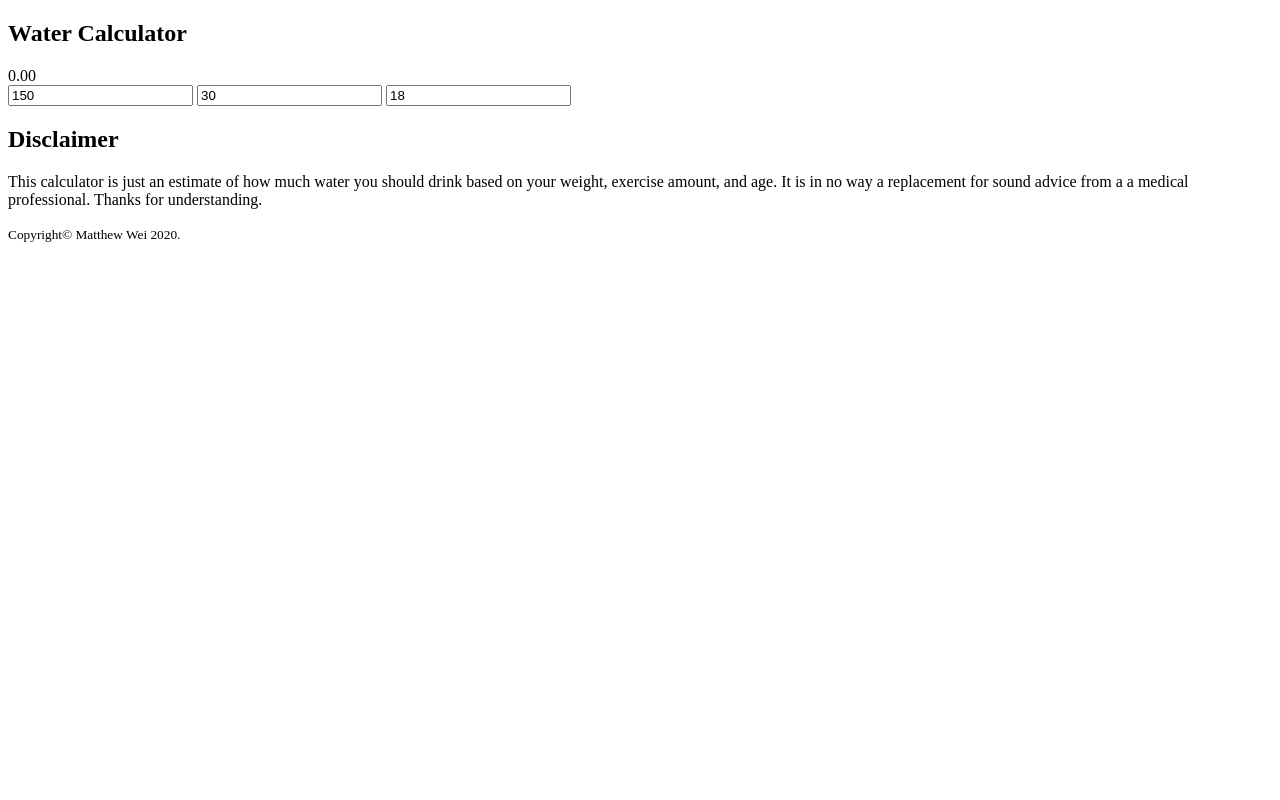
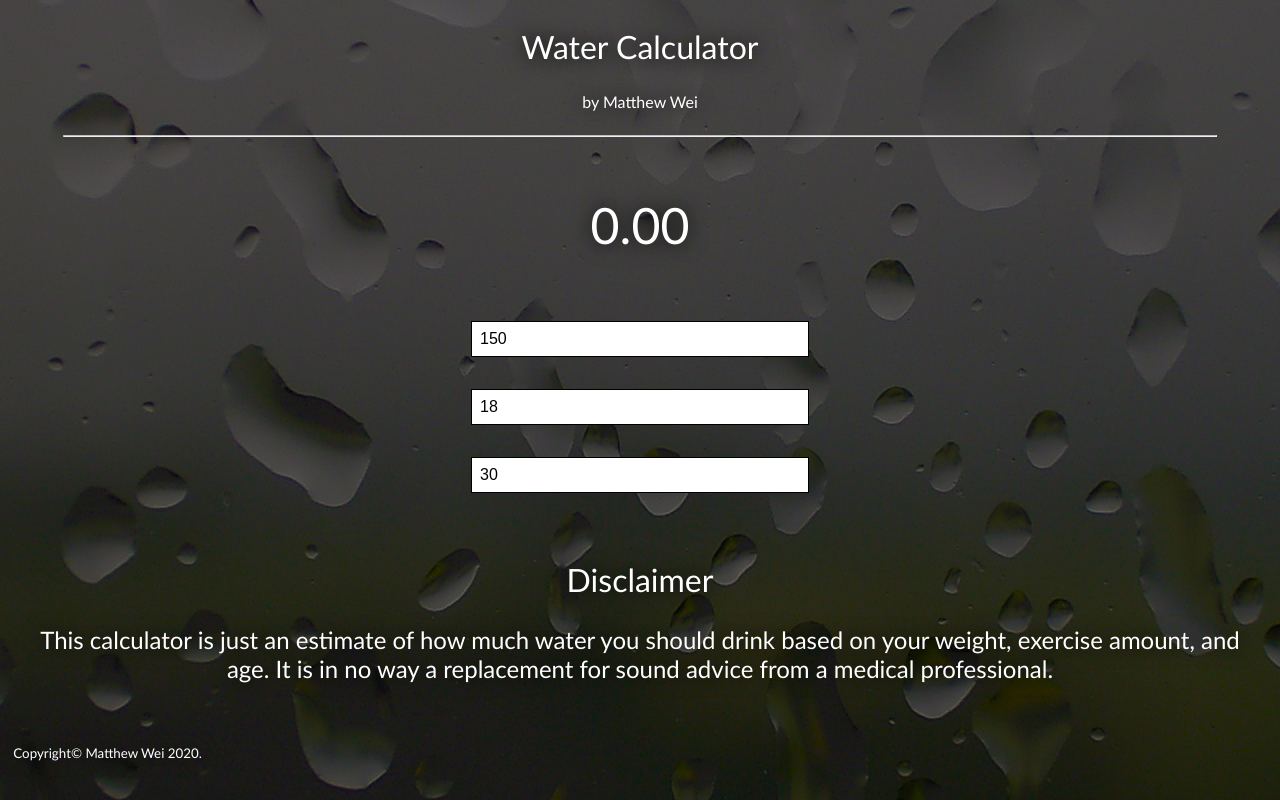
Before and after one commit to matthewwei35/water-calculator, a plain HTML site: page index.html in a window 1280 px wide. Drawn offline with Linux system fonts and the light colour scheme.

Commit message:
Added styles to style.css

```diff
--- a/index.html
+++ b/index.html
@@ -8,14 +8,18 @@
 
         <main>
 
-            <section id="calculator">
-                <header>
+            <section id="calc">
+                <header class="main-header">
                     <h1>Water Calculator</h1>
+                    <p>by Matthew Wei</p>
                 </header>
-                <div id="display">0.00</div>
-                <input id="weight" value="150" type="number">
-                <input id="exercise" value="30" type="number">
-                <input id="age" value="18" type="number">
+                <hr class="solid">
+                <div>
+                    <div id="display">0.00</div>
+                    <input id="weight" value="150" type="number">
+                    <input id="age" value="18" type="number">
+                    <input id="exercise" value="30" type="number">
+                </div>
             <section>
 
             <section id="disclaimer">
@@ -24,7 +28,7 @@
                 </header>
                 <p>
                     This calculator is just an estimate of how much water you should drink based on your weight, exercise amount, and age.
-                    It is in no way a replacement for sound advice from a a medical professional. Thanks for understanding.
+                    It is in no way a replacement for sound advice from a medical professional.
                 </p>
             </section>
 
--- a/style.css
+++ b/style.css
@@ -0,0 +1,60 @@
+body {
+    font-family: 'Gill Sans', 'Gill Sans MT', Calibri, 'Trebuchet MS', sans-serif;
+    font-weight: normal;
+    text-shadow: 0 0 20px #000;
+    margin: 0;
+    background-image: url(./images/raindrops.jpg);
+    background-position: center;
+    background-attachment: fixed;
+    background-color: #F8F8F8;
+    color: #fff;
+}
+
+h1, h2 {
+    font-size: xx-large;
+    font-weight: normal;
+}
+
+main > section {
+    overflow: auto;
+}
+
+.main-header {
+    overflow: auto;
+    text-align: center;
+}
+
+hr.solid {
+    border-top: 1px solid #f8f8f8ad;
+    width: 90%;
+}
+
+div {
+    display: flex;
+    flex-direction: column;
+    align-items: center;
+}
+
+input {
+    padding: 0.5em;
+    border: 1.5px solid #000;
+    margin: 1em;
+    width: 20em;
+    font-size: 1em;
+}
+
+#display {
+    padding: 1em;
+    font-size: 50px;
+}
+
+#disclaimer {
+    font-size: x-large;
+    text-align: center;
+    padding: 1em;
+}
+
+footer > small {
+    display: flex;
+    padding: 1em;
+}
```
Also changed, not shown: images/raindrops.jpg (added).
